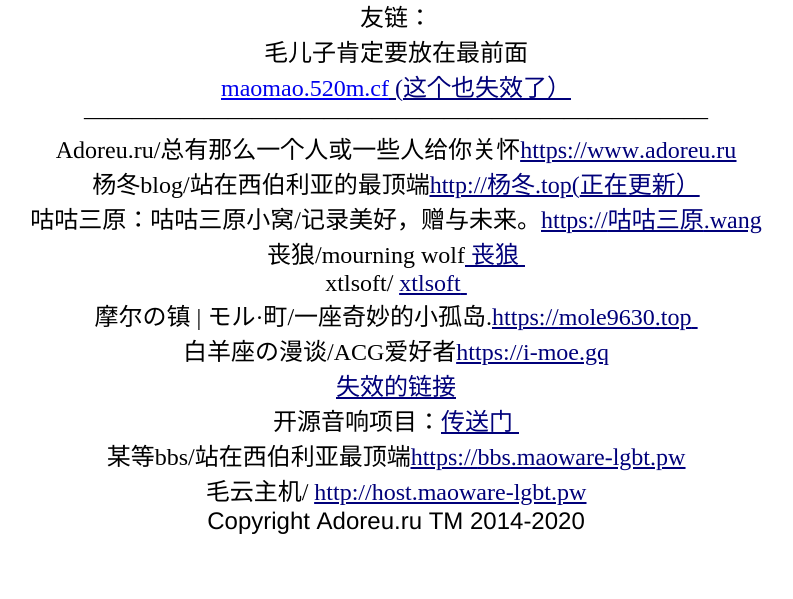
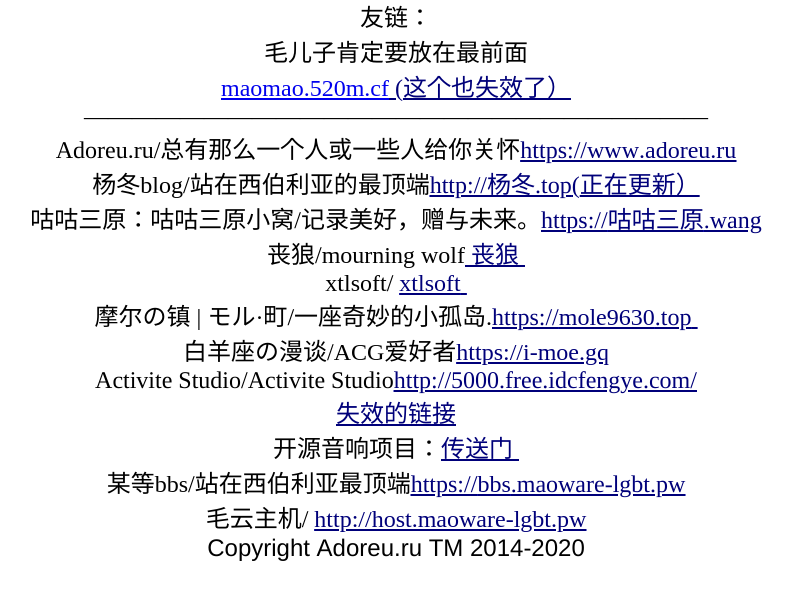
Before and after one commit to Lesbian-GNU/Lesbian-GNU.github.io, a plain HTML site: page friends.html in a window 1280 px wide. Shown: the part 129-728 px from the top of the page, without its empty margins (244-1037 px from the left). Drawn offline with Linux system fonts and the light colour scheme.

Commit message:
Update friends.html

```diff
--- a/friends.html
+++ b/friends.html
@@ -47,6 +47,7 @@
 <p class="p5"><span class="s1">xtlsoft</span><span class="s6">/</span><span class="s1"> <a href="https://blog.xtlsoft.top/link.html"><span class="s8">xtlsoft</span><span class="s7"><span class="Apple-converted-space"> </span></span></a></span></p>
 <p class="p5"><span class="s1">摩尔の镇 | モル·町</span><span class="s6">/</span><span class="s1">一座奇妙的小孤岛.<a href="https://www.mole9630.top/"><span class="s7">https://</span><span class="s8">mole9630</span><span class="s7">.top<span class="Apple-converted-space"> </span></span></a></span></p>
 <p class="p6"><span class="s9">白羊座の漫谈</span><span class="s10">/</span><span class="s9">ACG爱好者<a href="https://i-moe.gq"><span class="s12">https://i-moe.gq</span></a></span></p>
+<p class="p7"><span class="s9">Activite Studio</span><span class="s10">/</span><span class="s9">Activite Studio<a href="http://5000.free.idcfengye.com/"><span class="s12">http://5000.free.idcfengye.com/</span></a></span></p>
 <p class="p6"><span class="s3">失效的链接</span></p>
 <p class="p5"><span class="s1">开源音响项目：<a href="http://u721563wzk.ha004.t.justns.ru/speaker/"><span class="s8">传送门</span><span class="s7"><span class="Apple-converted-space"> </span></span></a></span></p>
 <p class="p7"><span class="s14">某等bbs</span><span class="s9">/</span><span class="s14">站在西伯利亚最顶端<a href="https://bbs.maoware-lgbt.pw/"><span class="s11">https://</span><span class="s12">bbs</span><span class="s11">.maoware-lgbt.pw</span></a></span></p>
```
